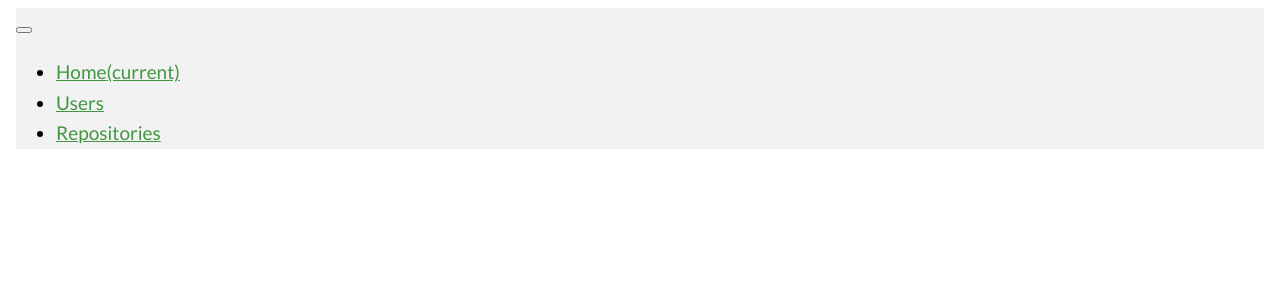
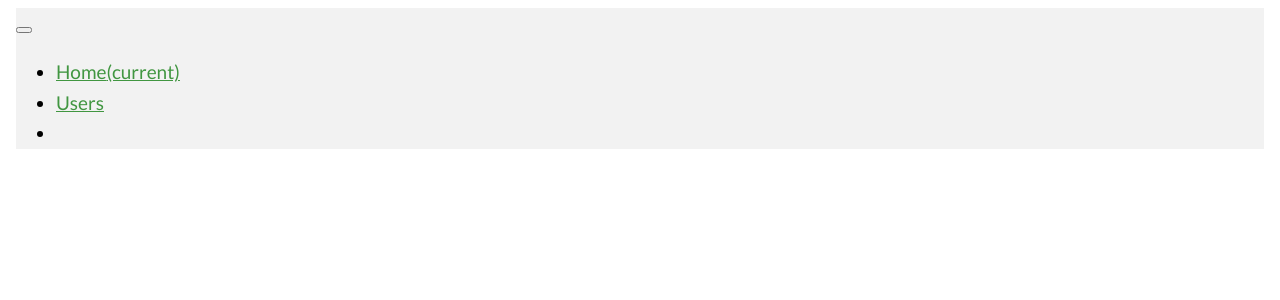
Before and after one commit to EmmanuelWanzala/PROJECT2ANGULAR, an Angular app in the folder redoing/: page / in a window 1280 px wide. Shown: the top 300 px of the page. Built offline with nearby package versions, Linux system fonts and the light colour scheme.

Commit message:
debbuged app.component.html

```diff
--- a/redoing/src/app/app.component.html
+++ b/redoing/src/app/app.component.html
@@ -12,7 +12,7 @@
             <a class="nav-link" routerLink="userprofile?">Users</a>
           </li>
           <li class="nav-item">
-            <a class="nav-link" routerLink="user/repositories?">Repositories</a>
+            <!-- <a class="nav-link" routerLink="user/repositories?">Repositories</a> -->
           </li>
         </ul>
       </div>
```
